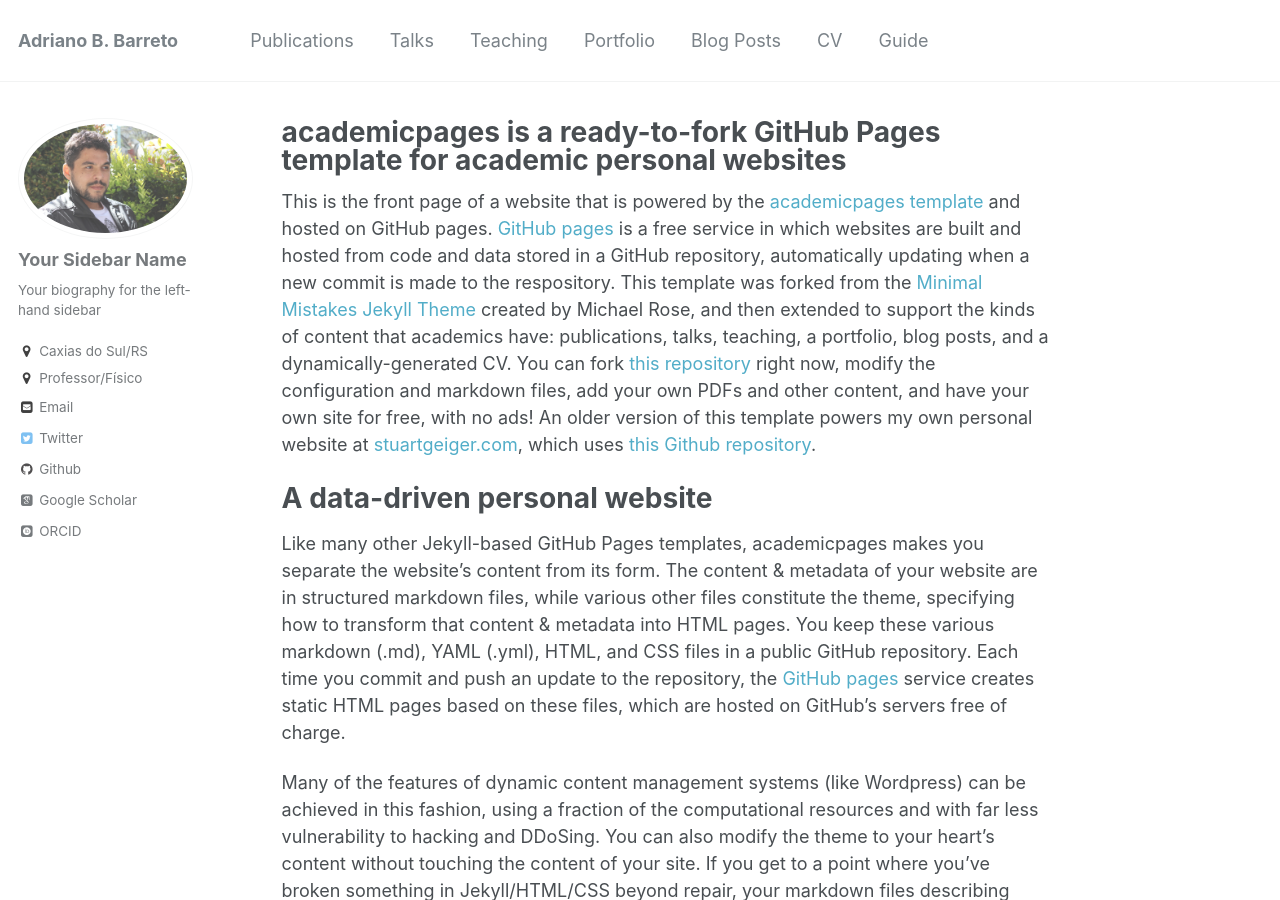
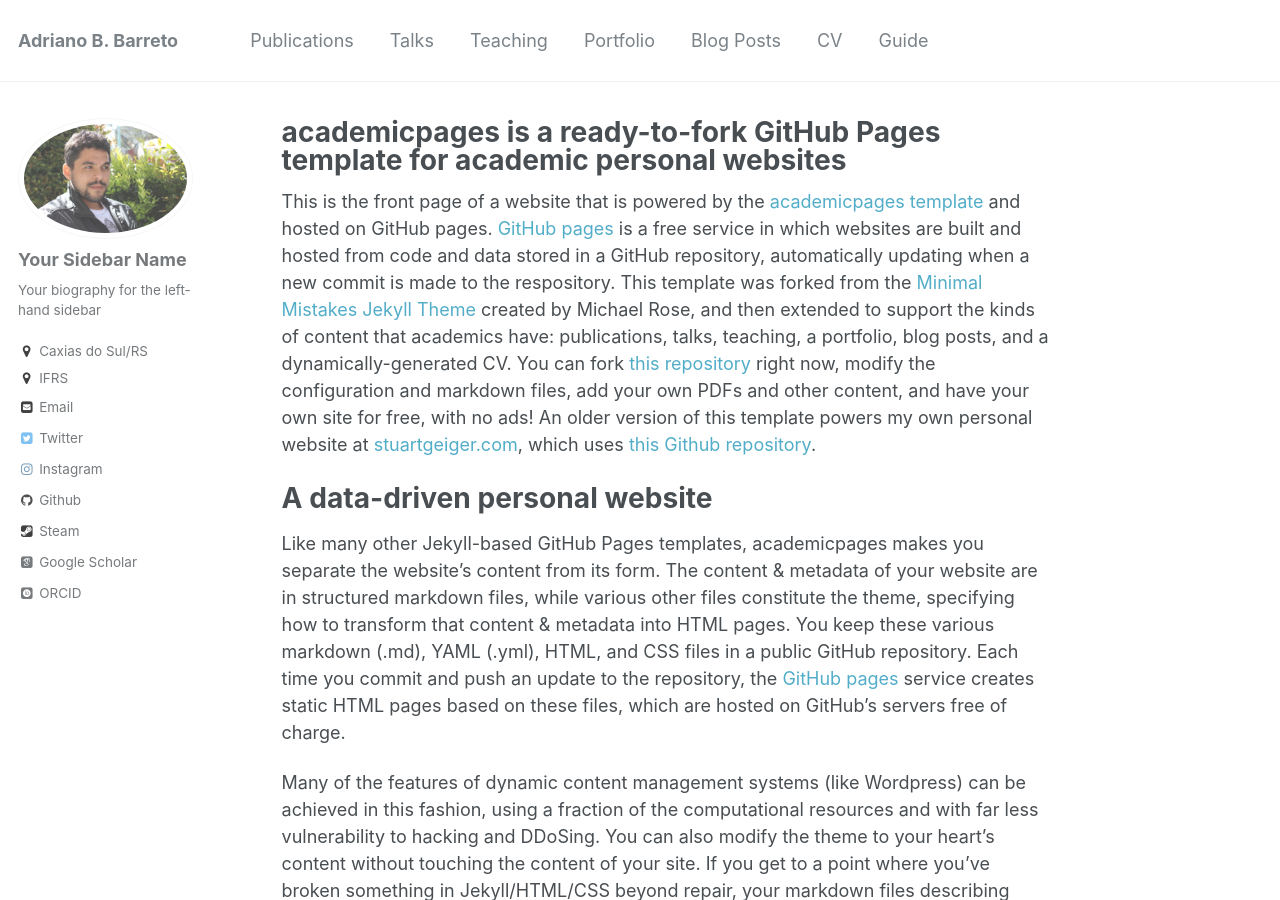
Before and after one commit to hs-macunaima/abbarreto.github.io, a Jekyll site: the page built from _pages/about.md, in a window 1280 px wide and 900 px high. Built offline with Jekyll 4.4.1, drawn with Linux system fonts in a browser that asks for light colours; some web fonts are replaced.

Commit message:
configurado

```diff
--- a/_config.yml
+++ b/_config.yml
@@ -82,8 +82,8 @@
   avatar           : "profile.png"
   bio              : "Your biography for the left-hand sidebar"
   location         : "Caxias do Sul/RS"
-  employer         : "Professor/Físico"
-  googlescholar    : "http://yourfullgooglescholarurl.com"
+  employer         : "IFRS"
+  googlescholar    : "https://scholar.google.com.br/citations?user=oXUNHtoAAAAJ&hl=pt-BR"
   email            : "adriano.barreto@caxias.ifrs.edu.br"
   uri              :
   bitbucket        :
@@ -95,14 +95,14 @@
   github           : "abbarreto"
   google_plus      :
   keybase          :
-  instagram        :
+  instagram        : "adrianoswidorf"
   lastfm           :
   linkedin         :
-  orcid            : "http://orcid.org/0000-0001-7220-0982"
+  orcid            : "0000-0001-7220-0982"
   pinterest        :
   soundcloud       :
   stackoverflow    : # http://stackoverflow.com/users/123456/username
-  steam            :
+  steam            : "adrianoswidorf"
   tumblr           :
   twitter          : "adrianoswidorf"
   vine             :
```
